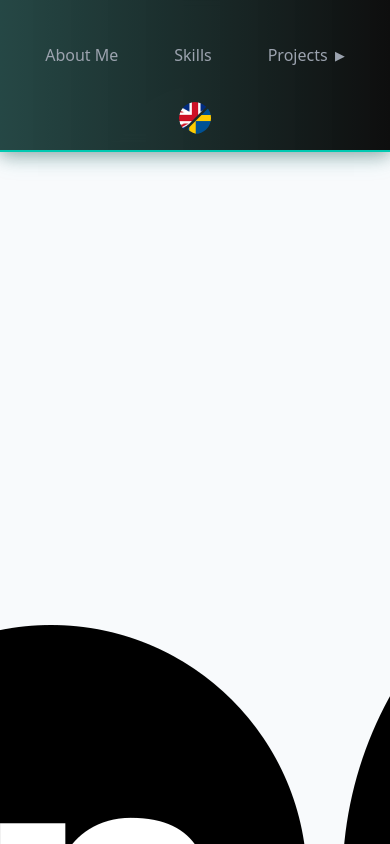
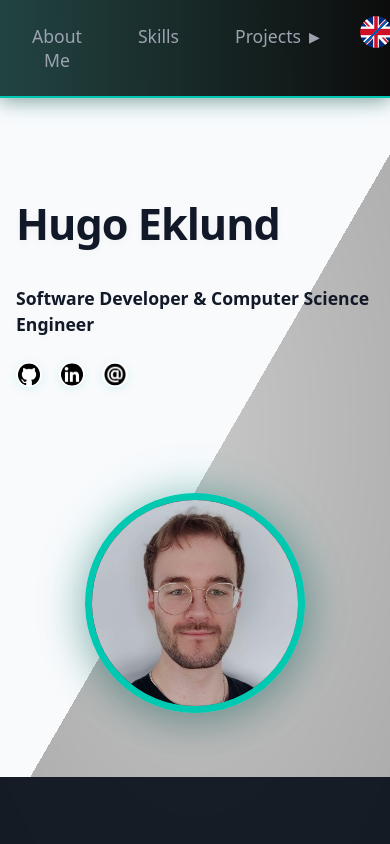
Before and after one commit to HugoEklund/PortfolioWeb, a React (Vite) app in the folder Frontend/: page / in a window 390 px wide. Shown: the top 844 px of the page. Built offline with nearby package versions, Linux system fonts and the light colour scheme.

Commit message:
new design

```diff
--- a/Frontend/src/App.css
+++ b/Frontend/src/App.css
@@ -115,6 +115,7 @@
     background-color: rgba(255, 255, 255, 0.08);
 }
 
+/* --- LANGUAGE FLAG: STATIC DIAGONAL CROSS-SECTION --- */
 .language-flag {
     width: 2rem;
     height: 2rem;
@@ -124,8 +125,7 @@
     background: none;
     overflow: hidden;
 }
-.language-flag::before,
-.language-flag::after {
+.language-flag::before {
     content: '';
     position: absolute;
     width: 100%;
@@ -133,22 +133,18 @@
     top: 0;
     left: 0;
     border-radius: 50%;
-    background-size: cover;
+    background-image:
+        linear-gradient(135deg, transparent 47.5%, #005cbf 47.5%, #005cbf 52.5%, transparent 52.5%),
+        url('/assets/flagEN.png'),
+        url('/assets/flagSE.png');
+    background-size: 100% 100%, 100% 100%, 100% 100%;
     background-repeat: no-repeat;
     background-position: center;
-}
-.language-flag::before {
-    background-image: url('/assets/flagEN.png');
-    clip-path: polygon(0 0, 100% 0, 0 100%);
+    z-index: 1;
     opacity: 1;
-    z-index: 1;
 }
 .language-flag::after {
-    background-image: url('/assets/flagSE.png');
-    clip-path: polygon(100% 0, 100% 100%, 0 100%);
-    opacity: 1;
-    z-index: 2;
-    left: 11%; /* shift right for cross alignment */
+    display: none;
 }
 
 .hero-section {
@@ -199,7 +195,7 @@
     text-shadow: 0 2px 8px rgba(0,0,0,0.04);
 }
 .hero-title {
-    color: var(--accent-main);
+    color: var(--dark-grey-bg);
     font-size: 1.1rem;
     font-weight: 600;
     margin-bottom: 1.5rem;
@@ -422,99 +418,57 @@
 .dropdown-item:last-child {
     padding-bottom: 0;
 }
+
+/* --- DROPDOWN ITEM HOVER: MATCH NAVBAR BUTTON --- */
 .dropdown-item:hover,
 .dropdown-item:focus,
 .dropdown-item:focus-visible {
     color: white;
     background-color: rgba(255,255,255,0.13);
-    border-radius: 0.5rem;
+    border-radius: 0;
     z-index: 2;
     box-shadow: none;
 }
 
-/* Subtle dark vignette for white backgrounds */
+/* --- VISIBLE, STRONG VIGNETTE FOR WHITE BG --- */
 body::before {
     content: '';
     position: fixed;
     pointer-events: none;
     z-index: 0;
     top: 0; left: 0; right: 0; bottom: 0;
-    background: radial-gradient(ellipse at center, rgba(0,0,0,0.07) 0%, rgba(0,0,0,0.13) 100%);
-    opacity: 0.7;
+    background: radial-gradient(ellipse at center, rgba(0,0,0,0.22) 0%, rgba(0,0,0,0.33) 100%);
+    opacity: 1;
 }
 
-.main-footer {
-    background-color: var(--dark-grey-bg);
-    color: var(--secondary-text);
-    padding: 2.5rem 1rem;
-    text-align: center;
-    border-top: 1px solid var(--border-color);
+/* --- SOCIAL ICONS: UNIFIED SIZING --- */
+.social-icon-img {
+    width: 2rem;
+    height: 2rem;
+    margin-right: 0.2rem;
+    transition: transform 0.2s, box-shadow 0.2s;
+    border-radius: 50%;
+    box-shadow: 0 2px 8px rgba(0,190,177,0.12);
+    background: white;
+    padding: 0.1rem;
+}
+.social-icon-img:last-child {
+    margin-right: 0;
+}
+@media (max-width: 900px) {
+    .social-icon-img {
+        width: 1.6rem;
+        height: 1.6rem;
+    }
 }
 
-.footer-text-secondary {
-    font-size: 0.9rem;
-    color: var(--tertiary-text);
-    margin-top: 0.75rem;
+/* --- HERO TITLE COLOR --- */
+.hero-title {
+    color: var(--dark-grey-bg);
 }
 
-button:focus,
-button:focus-visible,
-.nav-button:focus,
-.nav-button:focus-visible,
-.dropdown-item:focus,
-.dropdown-item:focus-visible,
-.project-link:focus,
-.project-link:focus-visible,
-.language-toggle-button:focus,
-.language-toggle-button:focus-visible,
-a:focus,
-a:focus-visible {
-    outline: none !important;
-    box-shadow: none !important;
+/* --- SKILLS TEXT COLOR FOR WHITE BG --- */
+.about-text,
+.skill-item {
+    color: var(--dark-grey-bg);
 }
-
-@media (max-width: 768px) {
-    .navbar {
-        flex-direction: column;
-        align-items: flex-start;
-    }
-    .nav-links {
-        flex-wrap: wrap;
-        justify-content: center;
-        width: 100%;
-        margin-top: 1rem;
-    }
-    .nav-button {
-        padding: 0.75rem 1rem;
-        font-size: 1rem;
-    }
-    .hero-section {
-        padding: 6rem 1rem;
-    }
-    .hero-name {
-        font-size: 2.5rem;
-    }
-    .hero-title {
-        font-size: 1.15rem;
-    }
-    .social-icons {
-        justify-content: center;
-    }
-    .hero-image-container {
-        width: 500px;
-        height: 500px;
-    }
-    .section-heading {
-        font-size: 2rem;
-    }
-    .about-text {
-        font-size: 1rem;
-    }
-    .skill-item {
-        font-size: 1rem;
-        padding: 0.6rem 1.2rem;
-    }
-    .project-title {
-        font-size: 1.5rem;
-    }
-}
```
